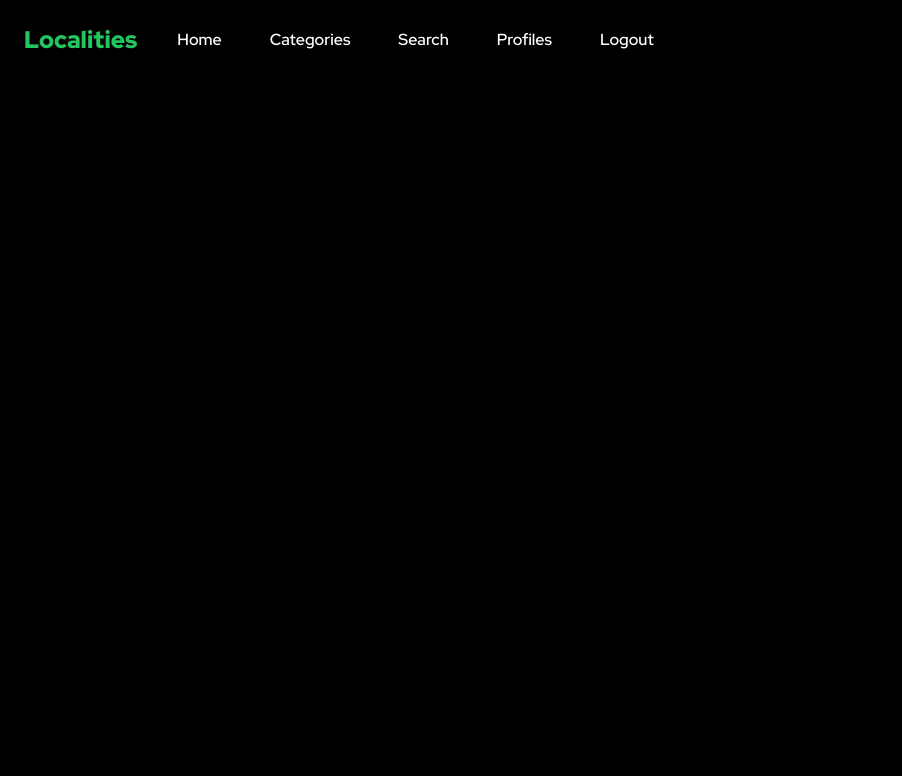
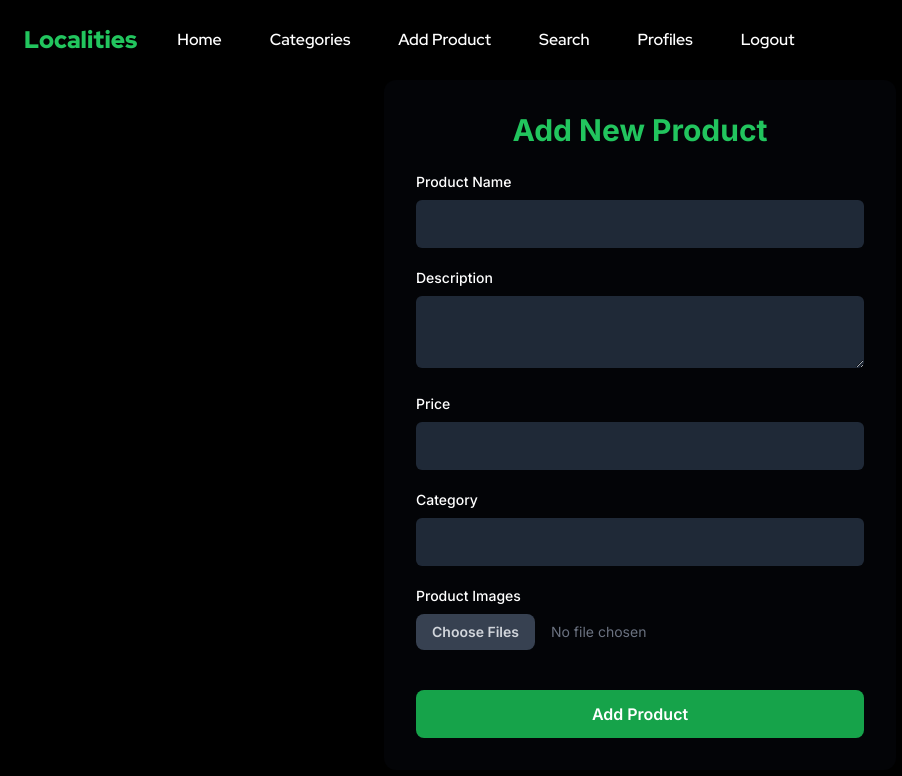
Before and after one commit to sumit639-code/loaclities-frontend, a Next.js app: page /user/addProduct in a window 1280 px wide. Before the commit this address had no page. Shown: the top 776 px of the page, without its empty margins (0-902 px from the left). Built offline with nearby package versions, Linux system fonts and the light colour scheme.

Commit message:
continues

```diff
--- a/app/(routes)/login/page.jsx
+++ b/app/(routes)/login/page.jsx
@@ -1,9 +1,8 @@
 "use client";
-import { Password } from "@mui/icons-material";
 import Image from "next/image";
 import Link from "next/link";
 import { useRouter } from "next/navigation";
-import React, { useState } from "react";
+import React, { useEffect, useState } from "react";
 import { FaGoogle, FaGithub } from "react-icons/fa";
 
 const url = "http://localhost:8080/users/login";
@@ -13,6 +12,21 @@ const Page = () => {
   const router = useRouter();
   const [userLogin, setUserLogin] = useState({ email: "", password: "" });
   const [error, setError] = useState(""); // State to hold error message
+
+  useEffect(() => {
+    const keyDownHandler = (event) => {
+      if (event.key === "Enter") {
+        event.preventDefault();
+        handleSubmit(); // Call handleSubmit directly
+      }
+    };
+
+    document.addEventListener("keydown", keyDownHandler);
+
+    return () => {
+      document.removeEventListener("keydown", keyDownHandler);
+    };
+  }, [userLogin]); // Add userLogin as a dependency to update the event listener when state changes
 
   const handleInput = (e) => {
     let name = e.target.name;
@@ -25,14 +39,13 @@ const Page = () => {
   };
 
   const handleSubmit = async (e) => {
-    e.preventDefault();
+    e?.preventDefault(); // Only prevent default if `e` is passed
     setLoading(true);
     setError(""); // Clear previous errors before making a request
     try {
       const response = await fetch(url, {
         method: "POST",
         credentials: "include",
-
         headers: {
           "Content-Type": "application/json",
         },
@@ -40,21 +53,18 @@ const Page = () => {
       });
 
       if (!response.ok) {
-        // Extract error message from the response
         const errorData = await response.json();
         const errorMessage = errorData.message || "An unknown error occurred";
         throw new Error(errorMessage);
       }
-      console.log(response);
 
       const data = await response.json();
       localStorage.setItem("refreshToken", data.data.refreshToken);
       router.push("/user/home");
+    } catch (error) {
+      setError(error.message); // Set the error message
+    } finally {
       setLoading(false);
-    } catch (error) {
-      setLoading(false);
-      setError(error.message); // Set the error message
-      console.error(error, "Error in response");
     }
   };
 
@@ -108,9 +118,8 @@ const Page = () => {
               required
               autoComplete="current-password"
               placeholder="Password"
-              autoFocus
+              value={userLogin.password}
               onChange={handleInput}
-              value={userLogin.password}
               className="px-3 py-2 rounded-sm outline-none text-black shadow-md transition-all shadow-green-500/40 w-full hover:scale-[0.99]"
             />
           </div>
@@ -125,7 +134,7 @@ const Page = () => {
             Login
             {loading ? (
               <img
-                src="./loading.gif"
+                src="/loading.gif"
                 alt="loading gif"
                 className="w-6 h-6 object-contain ml-3"
               />
@@ -135,7 +144,7 @@ const Page = () => {
             href="/register"
             className="text-xs text-white/80 hover:underline cursor-pointer hover:text-green-500"
           >
-            Didn't have an account?
+            Don't have an account?
           </Link>
         </div>
       </div>
--- /dev/null
+++ b/app/(routes)/user/addProduct/page.jsx
@@ -0,0 +1,128 @@
+"use client";
+import React, { useState } from "react";
+import { useRouter } from "next/navigation";
+
+const AddProduct = () => {
+  const [name, setName] = useState("");
+  const [description, setDescription] = useState("");
+  const [price, setPrice] = useState("");
+  const [category, setCategory] = useState("");
+  const [productImages, setProductImages] = useState([]);
+  const router = useRouter();
+
+  const handleImageChange = (e) => {
+    const files = Array.from(e.target.files);
+    setProductImages((prevImages) => [...prevImages, ...files]);
+  };
+
+  const handleSubmit = async (e) => {
+    e.preventDefault();
+    const formData = new FormData();
+    formData.append("name", name);
+    formData.append("description", description);
+    formData.append("price", price);
+    formData.append("category", category);
+    productImages.forEach((image) => {
+      formData.append("productImages", image);
+    });
+
+    try {
+      const response = await fetch("http://localhost:8080/products", {
+        method: "POST",
+        body: formData,
+      });
+
+      if (response.ok) {
+        router.push("/products");
+      } else {
+        console.error("Failed to add product");
+      }
+    } catch (error) {
+      console.error("Error adding product:", error);
+    }
+  };
+
+  return (
+    <div className="max-w-lg mx-auto p-8 bg-gray-900/20 rounded-xl shadow-2xl text-white">
+      <h1 className="text-3xl font-bold mb-6 text-center text-green-500">
+        Add New Product
+      </h1>
+      <form onSubmit={handleSubmit} encType="multipart/form-data">
+        <div className="mb-5">
+          <label className="block text-sm font-medium mb-2">Product Name</label>
+          <input
+            type="text"
+            className="w-full px-4 outline-none py-3 bg-gray-800 rounded-md focus:ring-2 focus:ring-green-500 transition duration-200 ease-in-out"
+            value={name}
+            onChange={(e) => setName(e.target.value)}
+            required
+          />
+        </div>
+        <div className="mb-5">
+          <label className="block text-sm font-medium mb-2">Description</label>
+          <textarea
+            className="w-full px-4 outline-none py-3 bg-gray-800 rounded-md focus:ring-2 focus:ring-green-500 transition duration-200 ease-in-out"
+            value={description}
+            onChange={(e) => setDescription(e.target.value)}
+            required
+          />
+        </div>
+        <div className="mb-5">
+          <label className="block text-sm font-medium mb-2">Price</label>
+          <input
+            type="text"
+            className="w-full px-4 py-3 outline-none bg-gray-800 rounded-md focus:ring-2 focus:ring-green-500 transition duration-200 ease-in-out"
+            value={price}
+            onChange={(e) => setPrice(e.target.value)}
+            required
+          />
+        </div>
+        <div className="mb-5">
+          <label className="block text-sm font-medium mb-2">Category</label>
+          <input
+            type="text"
+            className="w-full px-4 py-3 outline-none bg-gray-800 rounded-md focus:ring-2 focus:ring-green-500 transition duration-200 ease-in-out"
+            value={category}
+            onChange={(e) => setCategory(e.target.value)}
+            required
+          />
+        </div>
+        <div className="mb-5">
+          <label className="block text-sm font-medium mb-2">Product Images</label>
+          <input
+            type="file"
+            multiple
+            accept="image/*"
+            className="block w-full text-sm text-gray-500
+            file:mr-4 file:py-2 file:px-4
+            file:rounded-lg file:border-0
+            file:text-sm file:font-semibold
+            file:bg-gray-700 file:text-gray-300
+            hover:file:bg-gray-600 transition duration-200 ease-in-out"
+            onChange={handleImageChange}
+            required
+          />
+        </div>
+        <div className="flex flex-wrap space-x-2 mb-5">
+          {productImages.length > 0 &&
+            productImages.map((image, index) => (
+              <img
+                key={index}
+                src={URL.createObjectURL(image)}
+                alt="Preview"
+                className="w-20 h-20 object-cover rounded-lg shadow-md hover:opacity-90 transition duration-200 ease-in-out"
+              />
+            ))}
+        </div>
+        <button
+          type="submit"
+          className="w-full py-3 bg-green-600 hover:bg-green-700 rounded-lg font-semibold focus:outline-none focus:ring-2 focus:ring-green-500 focus:ring-offset-2 focus:ring-offset-gray-900 transition duration-200 ease-in-out"
+        >
+          Add Product
+        </button>
+      </form>
+    </div>
+  );
+};
+
+export default AddProduct;
--- a/app/(routes)/user/home/page.jsx
+++ b/app/(routes)/user/home/page.jsx
@@ -5,7 +5,8 @@ import { useRouter } from "next/navigation";
 import React, { useEffect, useState } from "react";
 
 import Loading2 from "@/app/components/loading2";
-import Loading from "../../loading/page";
+import Loading from "@/app/components/loading";
+
 const url = "http://localhost:8080/products/products";
 
 const Page = () => {
--- a/app/components/Sidebar.jsx
+++ b/app/components/Sidebar.jsx
@@ -1,6 +1,13 @@
-"use client"
+"use client";
 import React, { useState } from "react";
-import { Category, Home, Logout, People, Search } from "@mui/icons-material";
+import {
+  Add,
+  Category,
+  Home,
+  Logout,
+  People,
+  Search,
+} from "@mui/icons-material";
 import Link from "next/link";
 import { useRouter } from "next/navigation";
 import Modal from "./Modal";
@@ -51,6 +58,12 @@ const Sidebar = () => {
             Categories
           </Link>
           <Link
+            href="/user/addProduct"
+            className="block py-2.5 px-4 rounded-full transition duration-200 hover:bg-gray-700 hover:scale-[0.9]"
+          >
+            Add Product
+          </Link>
+          <Link
             href="/user/search"
             className="block py-2.5 px-4 rounded-full transition duration-200 hover:bg-gray-700 hover:scale-[0.9]"
           >
@@ -91,6 +104,14 @@ const Sidebar = () => {
             </span>
           </Link>
           <Link
+            href="/user/addProduct"
+            className="flex flex-col items-center justify-center py-2.5 px-4"
+          >
+            <span>
+              <Add />
+            </span>
+          </Link>
+          <Link
             href="/user/search"
             className="flex flex-col items-center justify-center py-2.5 px-4"
           >
```
